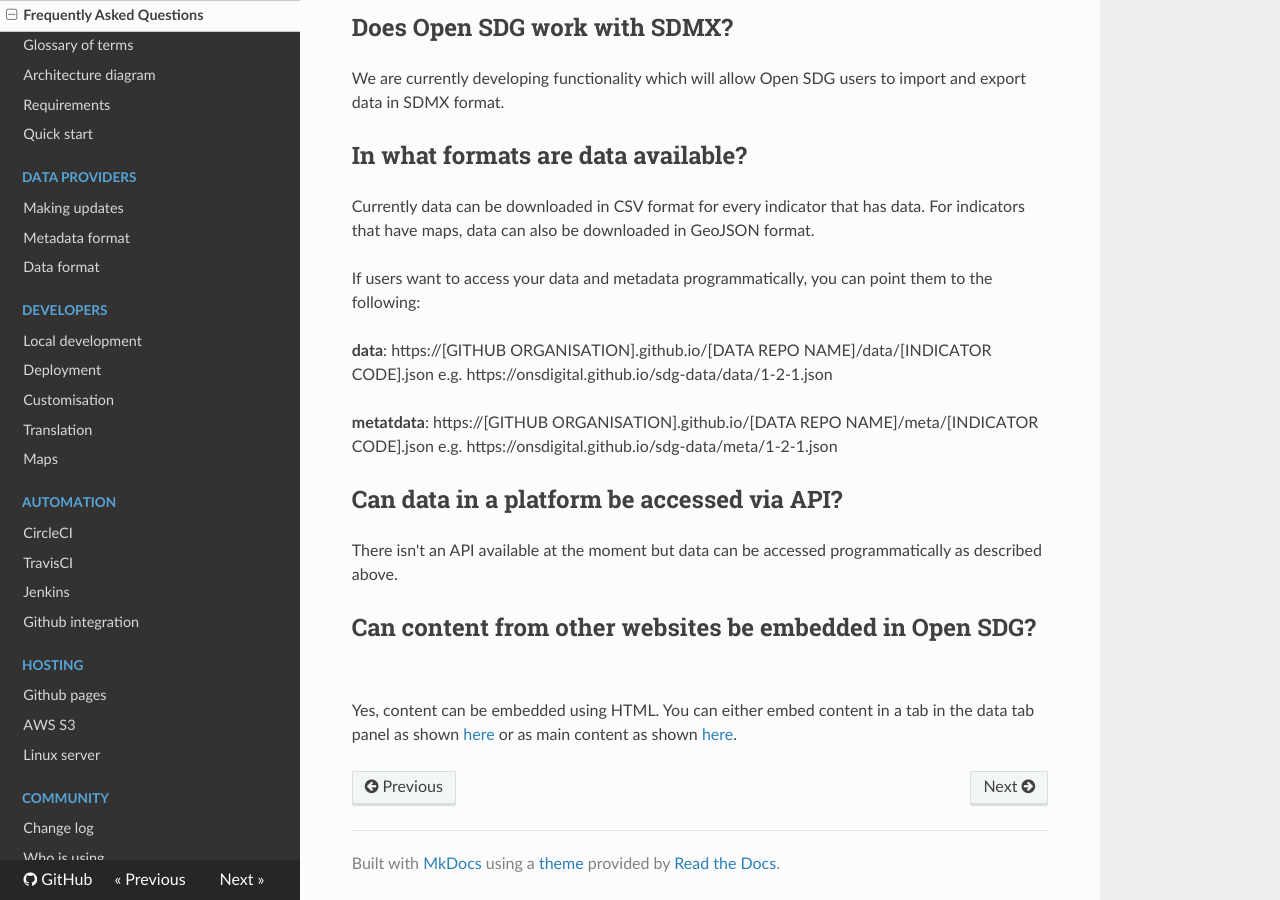
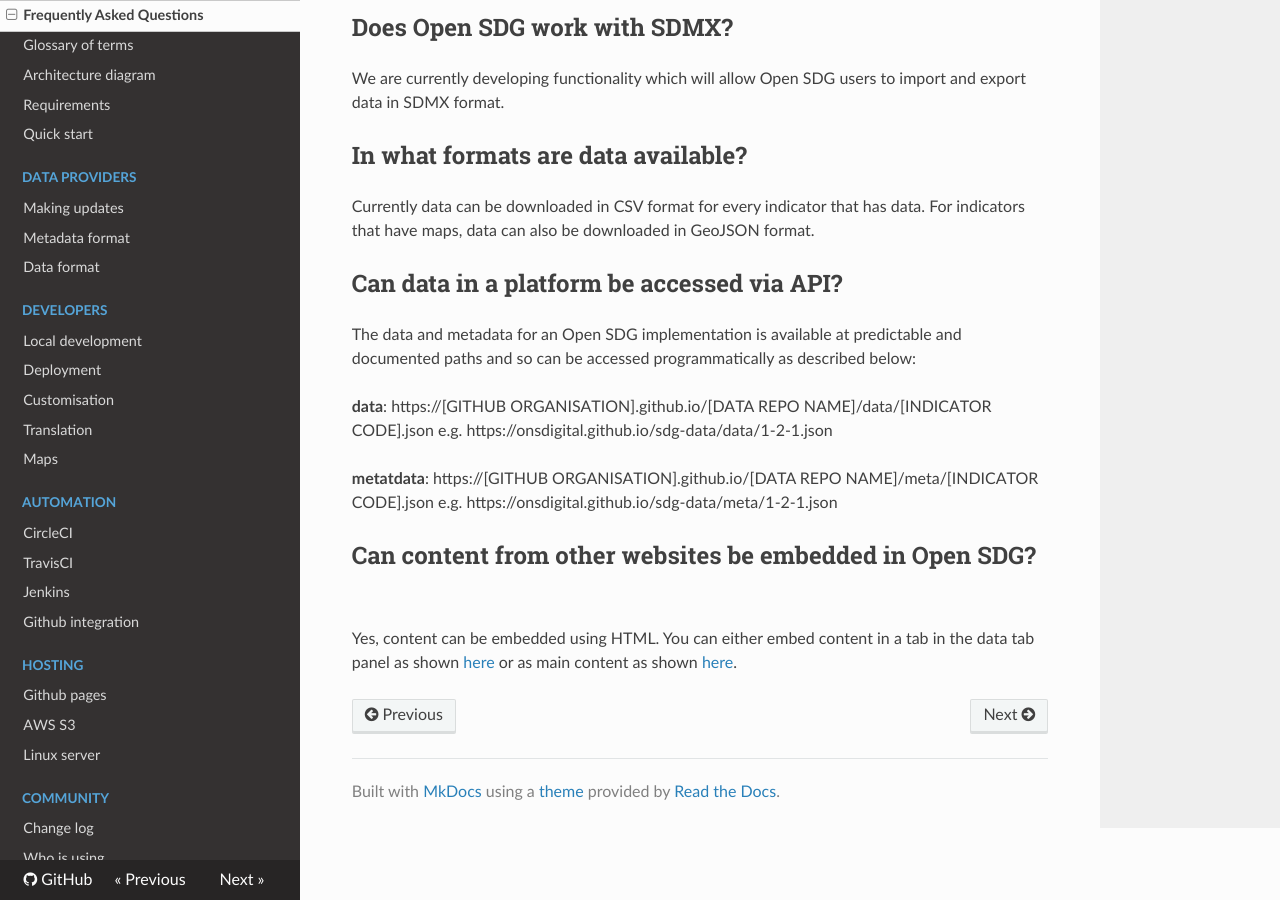
Before and after one commit to open-sdg/open-sdg, an MkDocs documentation site: the page built from docs/faq.md, in a window 1280 px wide and 900 px high, scrolled down 1197 px. Built offline with MkDocs 1.6.1, drawn with Linux system fonts in a browser that asks for light colours; nearby versions of some CDN libraries; old or Windows-style settings are respelled for this version of MkDocs.

Commit message:
Update faq.md
Amending section re API so in line with Open SDG questions and answers text sent to UNSD for DfID-UNSD project countries.

```diff
--- a/docs/faq.md
+++ b/docs/faq.md
@@ -43,17 +43,14 @@
 
 Currently data can be downloaded in CSV format for every indicator that has data. For indicators that have maps, data can also be downloaded in GeoJSON format.
 
-If users want to access your data and metadata programmatically, you can point them to the following:
+## Can data in a platform be accessed via API?
+
+The data and metadata for an Open SDG implementation is available at predictable and documented paths and so can be accessed programmatically as described below:
 
 **data**: https://[GITHUB ORGANISATION].github.io/[DATA REPO NAME]/data/[INDICATOR CODE].json e.g. https://onsdigital.github.io/sdg-data/data/1-2-1.json
 
 **metatdata**: https://[GITHUB ORGANISATION].github.io/[DATA REPO NAME]/meta/[INDICATOR CODE].json e.g. https://onsdigital.github.io/sdg-data/meta/1-2-1.json
 
-## Can data in a platform be accessed via API?
-
-There isn't an API available at the moment but data can be accessed programmatically as described above.
-
-
 ## Can content from other websites be embedded in Open SDG?
 
 Yes, content can be embedded using HTML. You can either embed content in a tab in the data tab panel as shown [here](https://sustainabledevelopment-uk.github.io/3-4-2/) or as main content as shown [here](https://sustainabledevelopment-uk.github.io/17-13-1/).
```
